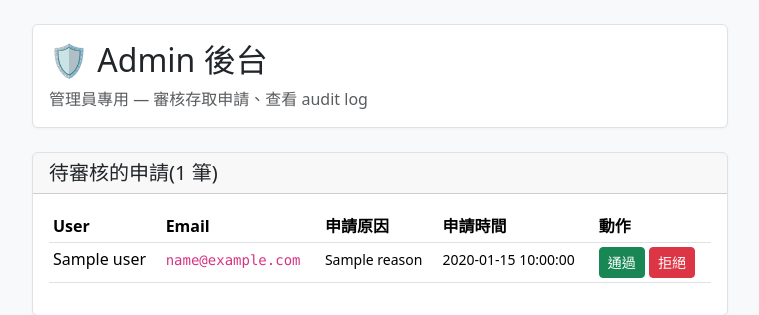
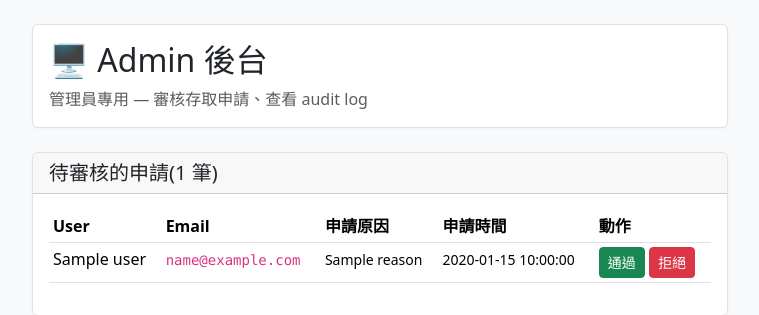
Before and after one commit to apingchang/TQark-web, a FastAPI app: template backend/app/templates/admin.html in a window 1280 px wide. Shown: the part 57-372 px from the top of the page, without its empty margins (260-1019 px from the left). Run offline with FastAPI, Linux system fonts and the light colour scheme; the template is opened without the code that fills it: most values are stand-ins (such as "Sample title", 1, 10 or a date in 2020); parts of the project's set-up code (start-up, migrations or seed data) failed here and were passed over; some libraries are stand-ins or nearby versions.

Commit message:
style(ui): 後台 h2 icon 改 🖥️ + navbar 當前頁按鈕自動隱藏
William 2026-07-21 10:29 截圖需求:
1. /admin 頁 H2 標題 icon 從盾牌改成終端機造型
2. 在某頁時,navbar 右上角不顯示自己的 button
   例: 在後台不顯示「後台」,在下載紀錄不顯示「下載紀錄」
   (考卷搜尋已經有這個邏輯了)

修法:
1. backend/app/templates/admin.html
   - H2 icon: 🛡️ → 🖥️ (跟 navbar button icon 一致)

2. backend/app/templates/base.html navbar
   - 加 2 個 {% if request.url.path != X %} 條件:
     * 下載紀錄 button: 在 /me/downloads 頁時隱藏
     * 後台 button: 在 /admin 頁時隱藏
   - 保留現有的「考卷搜尋在 /dashboard 隱藏」邏輯

驗證:
- /admin 頁 navbar: 考卷搜尋 + 下載紀錄 + 登出 (沒後台) ✓
- /me/downloads 頁 navbar: 考卷搜尋 + 後台 + 登出 (沒下載紀錄) ✓
- /dashboard 頁 navbar: 下載紀錄 + 後台 + 登出 (沒考卷搜尋) ✓
- /admin h2: 🖥️ Admin 後台 ✓

```diff
--- a/backend/app/templates/admin.html
+++ b/backend/app/templates/admin.html
@@ -5,7 +5,7 @@
 {% block content %}
 <div class="card">
     <div class="card-body">
-        <h2 class="card-title">🛡️ Admin 後台</h2>
+        <h2 class="card-title">🖥️ Admin 後台</h2>
         <p class="card-text text-muted">
             管理員專用 — 審核存取申請、查看 audit log
         </p>
--- a/backend/app/templates/base.html
+++ b/backend/app/templates/base.html
@@ -162,11 +162,17 @@
                         {# 考卷搜尋: 🔍 icon + 填滿藍色 #}
                         <a href="/dashboard" class="btn btn-sm btn-primary px-3 {% if request.url.path == '/dashboard' %}active{% endif %}">🔍 考卷搜尋</a>
                     {% endif %}
-                    {# 下載紀錄: 📥 icon + 填滿 cyan #}
-                    <a href="/me/downloads" class="btn btn-sm btn-info px-3 {% if request.url.path.startswith('/me/downloads') %}active{% endif %}">📥 下載紀錄</a>
+                    {# 在下載紀錄頁本身時不顯示下載紀錄連結 #}
+                    {% if not request.url.path.startswith('/me/downloads') %}
+                        {# 下載紀錄: 📥 icon + 填滿 cyan #}
+                        <a href="/me/downloads" class="btn btn-sm btn-info px-3 {% if request.url.path.startswith('/me/downloads') %}active{% endif %}">📥 下載紀錄</a>
+                    {% endif %}
                     {% if user.role == 'admin' %}
-                        {# 後台: 🖥️ 終端機 icon + Tiffany blue (在登出左邊) #}
-                        <a href="/admin" class="btn btn-sm btn-tiffany px-3 {% if request.url.path == '/admin' %}active{% endif %}">🖥️ 後台</a>
+                        {# 在後台頁本身時不顯示後台連結 #}
+                        {% if request.url.path != '/admin' %}
+                            {# 後台: 🖥️ 終端機 icon + Tiffany blue (在登出左邊) #}
+                            <a href="/admin" class="btn btn-sm btn-tiffany px-3 {% if request.url.path == '/admin' %}active{% endif %}">🖥️ 後台</a>
+                        {% endif %}
                     {% endif %}
                     {# 登出: 🚪 門 icon + 填滿較深灰色 (在最右邊) #}
                     <form method="post" action="/auth/logout" class="d-inline">
```
